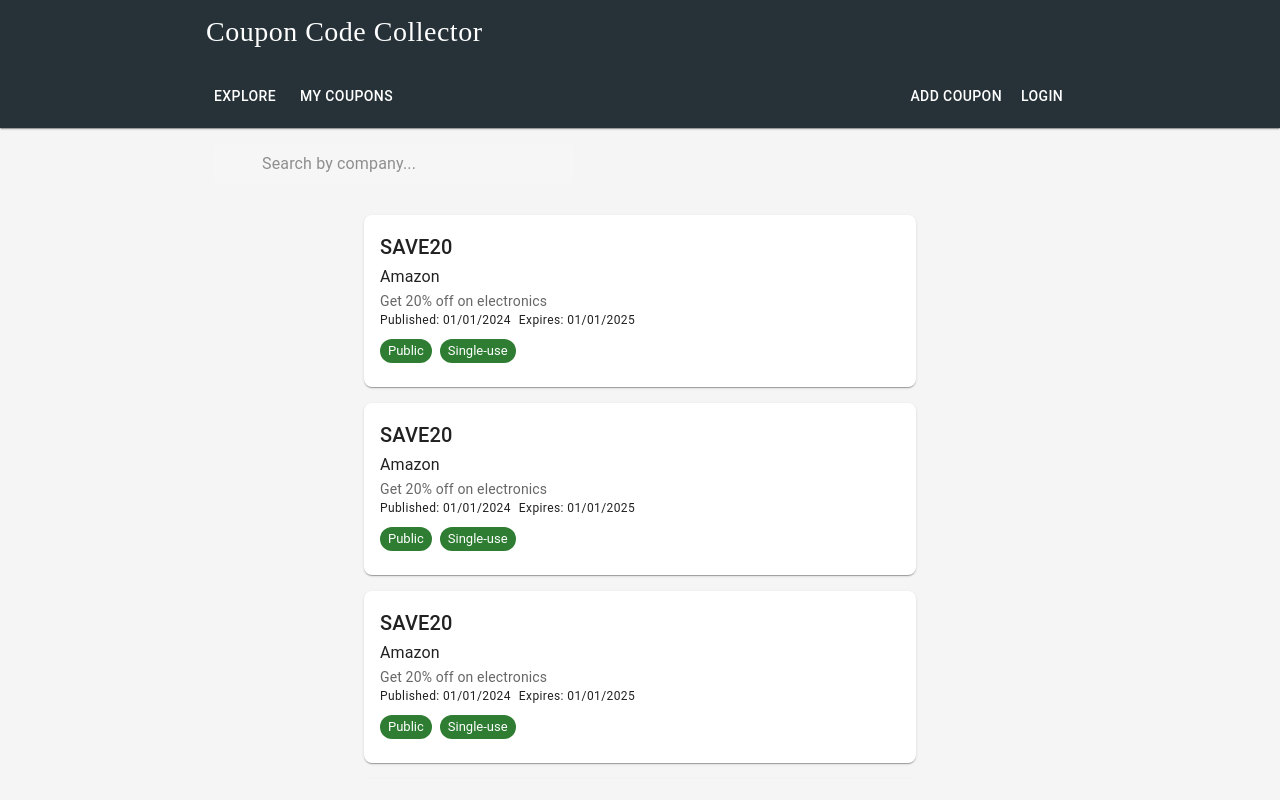
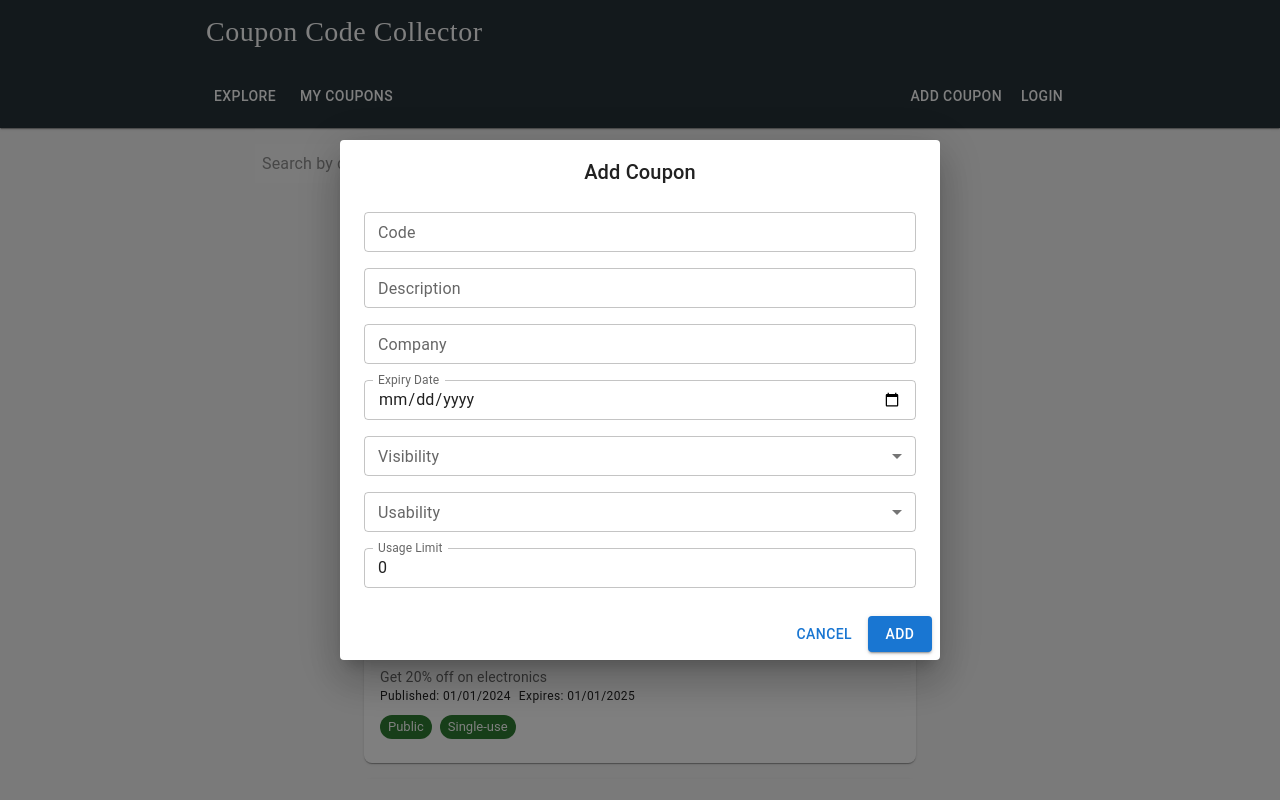
Before and after one commit to antony-k-sebastian/CouponCodeCollector-UI, a React (Vite) app: page / in a window 1280 px wide. Both pictures are taken after a click on the button "ADD COUPON". Built offline with nearby package versions, Linux system fonts and the light colour scheme; some icons are missing.

Commit message:
Add and connect coupon modal

```diff
--- a/src/components/Header.tsx
+++ b/src/components/Header.tsx
@@ -7,9 +7,10 @@
 
 type HeaderProps = {
   onLoginClick: () => void;
+  onAddCouponClick?: () => void;
 };
 
-export default function Header({onLoginClick}: HeaderProps) {
+export default function Header({onLoginClick, onAddCouponClick}: HeaderProps) {
   return (
     <AppBar position="sticky" elevation={1} sx={styles.appBar}>
       <Container maxWidth="md" disableGutters>
@@ -30,7 +31,7 @@
 
             <Box sx={styles.spacer} />
 
-            <Button color="inherit">Add Coupon</Button>
+            <Button color="inherit" onClick={onAddCouponClick}>Add Coupon</Button>
             <Button color="inherit" onClick={onLoginClick}>Login</Button>
           </Toolbar>
         </Box>
--- /dev/null
+++ b/src/modals/AddCouponModal.tsx
@@ -0,0 +1,148 @@
+import React, { useState } from "react";
+import {
+  Dialog,
+  DialogTitle,
+  DialogContent,
+  DialogActions,
+  TextField,
+  MenuItem,
+  Button,
+} from "@mui/material";
+
+type AddCouponPayload = {
+  code: string;
+  description: string;
+  company: string;
+  expiryDate: string;
+  visibility: string;
+  usability: string;
+  usageLimit: number;
+};
+
+type AddCouponModalProps = {
+  open: boolean;
+  onClose: () => void;
+  onSubmit: (payload: AddCouponPayload) => Promise<void> | void;
+};
+
+function AddCouponModal({ open, onClose, onSubmit }: AddCouponModalProps) {
+  const [code, setCode] = useState("");
+  const [description, setDescription] = useState("");
+  const [company, setCompany] = useState("");
+  const [expiryDate, setExpiryDate] = useState("");
+  const [visibility, setVisibility] = useState("");
+  const [usability, setUsability] = useState("");
+  const [usageLimit, setUsageLimit] = useState(0);
+
+  return (
+    <Dialog open={open} onClose={onClose} fullWidth maxWidth="sm">
+      <DialogTitle sx={styles.title}>Add Coupon</DialogTitle>
+      <DialogContent sx={styles.dialogContent}>
+        <TextField
+          label="Code"
+          value={code}
+          onChange={(e) => setCode(e.target.value)}
+          fullWidth
+          size="small"
+        />
+
+        <TextField
+          label="Description"
+          value={description}
+          onChange={(e) => setDescription(e.target.value)}
+          fullWidth
+          size="small"
+        />
+
+        <TextField
+          label="Company"
+          value={company}
+          onChange={(e) => setCompany(e.target.value)}
+          fullWidth
+          size="small"
+        />
+
+        <TextField
+          label="Expiry Date"
+          type="date"
+          value={expiryDate}
+          onChange={(e) => setExpiryDate(e.target.value)}
+          fullWidth
+          size="small"
+          InputLabelProps={{shrink: true }}
+        />
+
+        <TextField
+          label="Visibility"
+          select
+          value={visibility}
+          onChange={(e) => setVisibility(e.target.value)}
+          fullWidth
+          size="small"
+        >
+          <MenuItem value="public">Public</MenuItem>
+          <MenuItem value="private">Private</MenuItem>
+        </TextField>
+
+        <TextField
+          label="Usability"
+          select
+          value={usability}
+          onChange={(e) => setUsability(e.target.value)}
+          fullWidth
+          size="small"
+        >
+          <MenuItem value="single-use">Single Use</MenuItem>
+          <MenuItem value="multi-use">Multi Use</MenuItem>
+        </TextField>
+
+        <TextField
+          label="Usage Limit"
+          type="number"
+          value={usageLimit}
+          onChange={(e) => setUsageLimit(Number(e.target.value))}
+          fullWidth
+          size="small"
+        />
+      </DialogContent>
+
+      <DialogActions>
+        <Button onClick={onClose} color="primary">
+          Cancel
+        </Button>
+        <Button
+          onClick={async () => {
+            await onSubmit({
+              code,
+              description,
+              company,
+              expiryDate,
+              visibility,
+              usability,
+              usageLimit,
+            });
+            onClose();
+          }}
+          variant="contained"
+          color="primary"
+        >
+          Add
+        </Button>
+      </DialogActions>
+    </Dialog>
+  );
+}
+
+export default AddCouponModal;
+
+const styles = {
+  title: {
+    textAlign: "center",
+  },
+  dialogContent: {
+    display: "flex",
+    flexDirection: "column",
+    gap: 2,
+    mt: 1,
+  },
+};
--- a/src/pages/ExplorePage.tsx
+++ b/src/pages/ExplorePage.tsx
@@ -5,13 +5,26 @@
 import Footer from "../components/Footer";
 import { useState } from "react";
 import AuthModal from "../modals/AuthModal";
+import AddCouponModal from "../modals/AddCouponModal";
 
 export default function ExplorePage() {
-  const[authOpen, setAuthOpen] = useState(false);
+  const [authOpen, setAuthOpen] = useState(false);
+  const [openAddCoupon, setOpenAddCoupon] = useState(false);
   return (
     <>
-      <Header onLoginClick={() => setAuthOpen(true)} />
+      <Header
+        onLoginClick={() => setAuthOpen(true)}
+        onAddCouponClick={() => setOpenAddCoupon(true)}
+      />
       <AuthModal open={authOpen} onClose={() => setAuthOpen(false)} />
+      <AddCouponModal
+        open={openAddCoupon}
+        onClose={() => setOpenAddCoupon(false)}
+        onSubmit={(payload) => {
+          console.log("Submitting coupon", payload);
+          setOpenAddCoupon(false);
+        }}
+      />
       <Container maxWidth="md" sx={styles.container}>
         <Box sx={styles.searchBar}>
           <SearchBar placeholder="Search by company..." />
```
